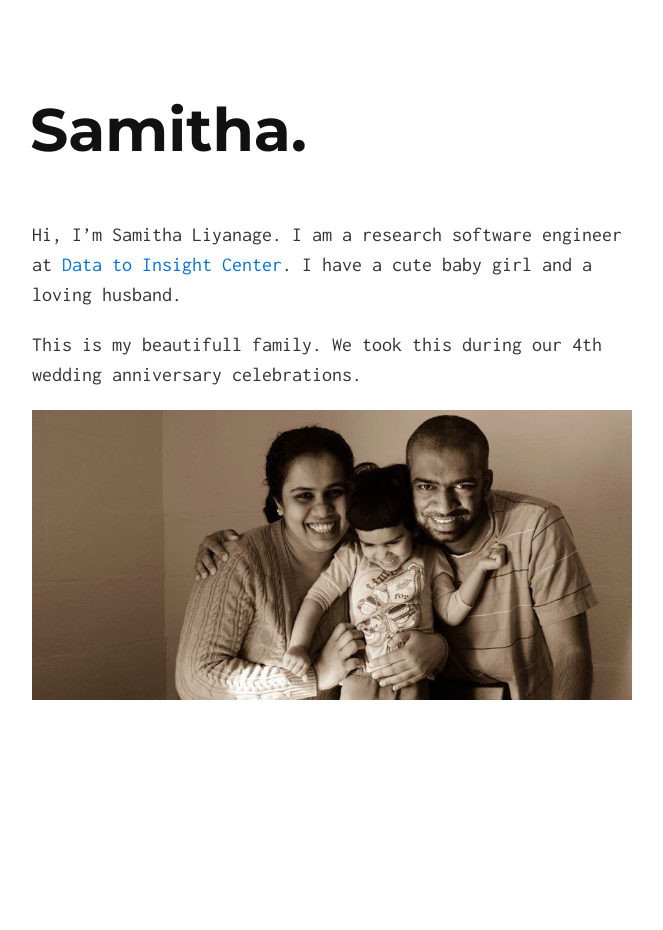
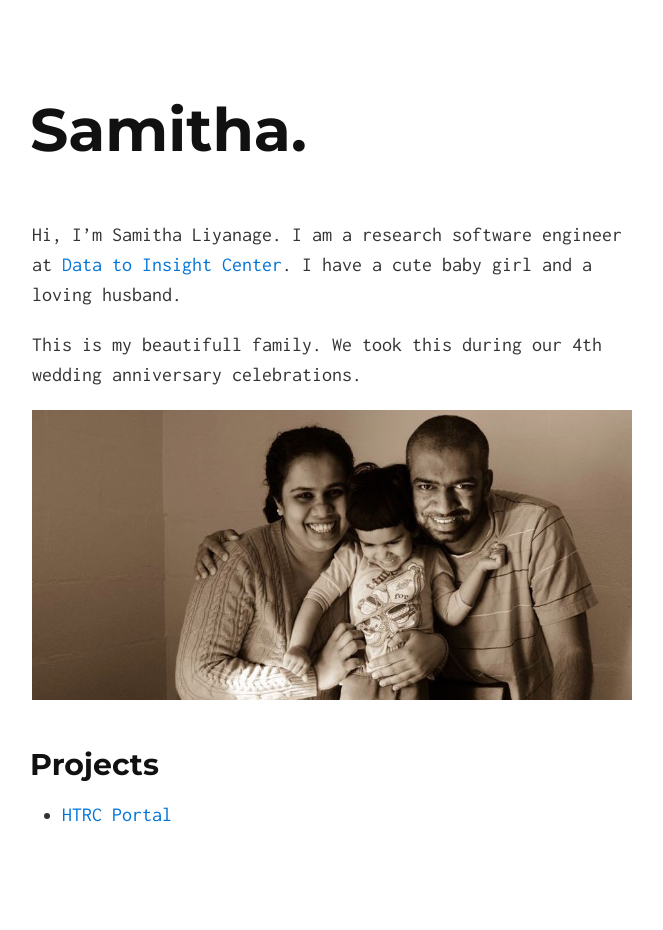
Before and after one commit to samithaliyanage/samitha.github.io, a Jekyll site: the page built from index.html, in a window 1280 px wide. Shown: the whole page, without its empty margins (308-971 px from the left). Built offline with Jekyll 4.4.1, drawn with Linux system fonts in a browser that asks for light colours; before the commit the page ends 900 px from its top, so only the background shows below that.

Commit message:
projects

```diff
--- a/_includes/index.md
+++ b/_includes/index.md
@@ -3,3 +3,7 @@ Hi, I'm Samitha Liyanage. I am a research software engineer at [Data to Insight
 This is my beautifull family. We took this during our 4th wedding anniversary celebrations.
 
 ![Family Picture](/images/family_pic.jpg)
+
+## Projects
+
+- [HTRC Portal](http://htrc5.pti.indiana.edu:9443)
```
